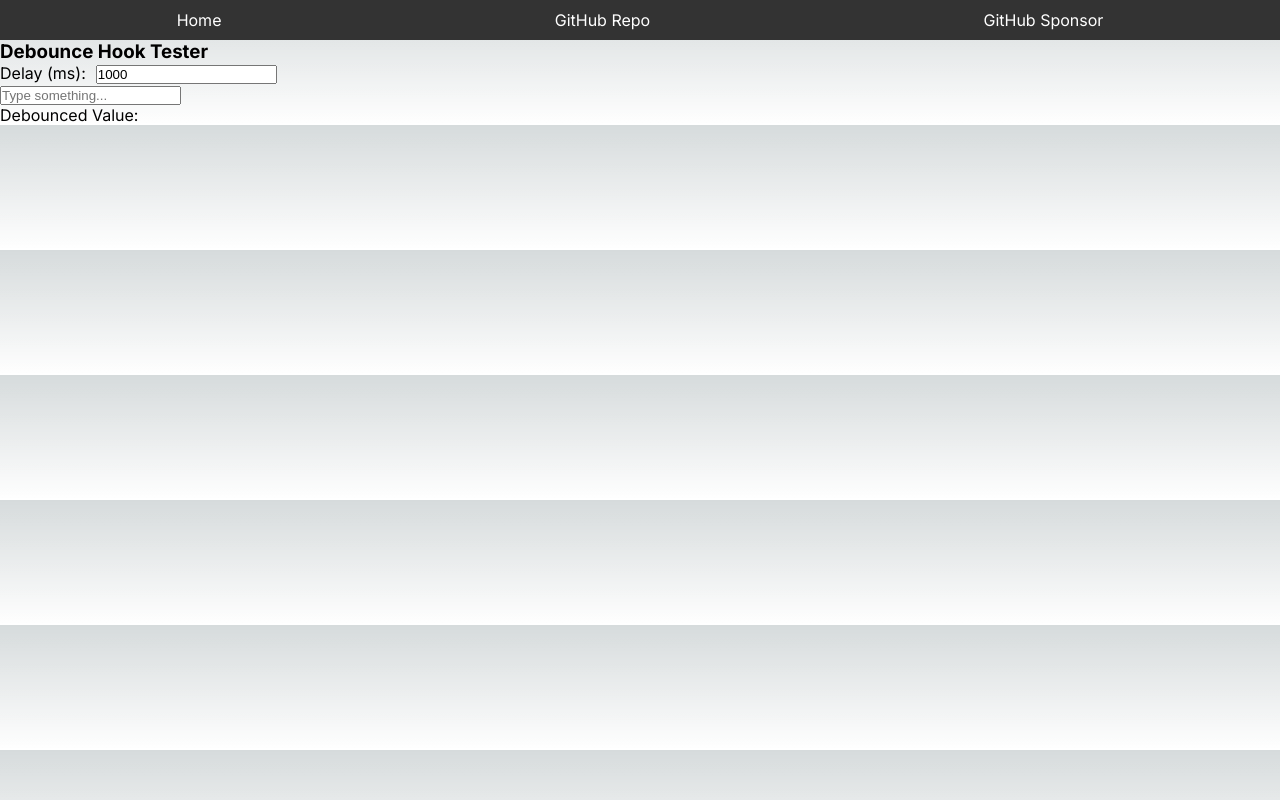
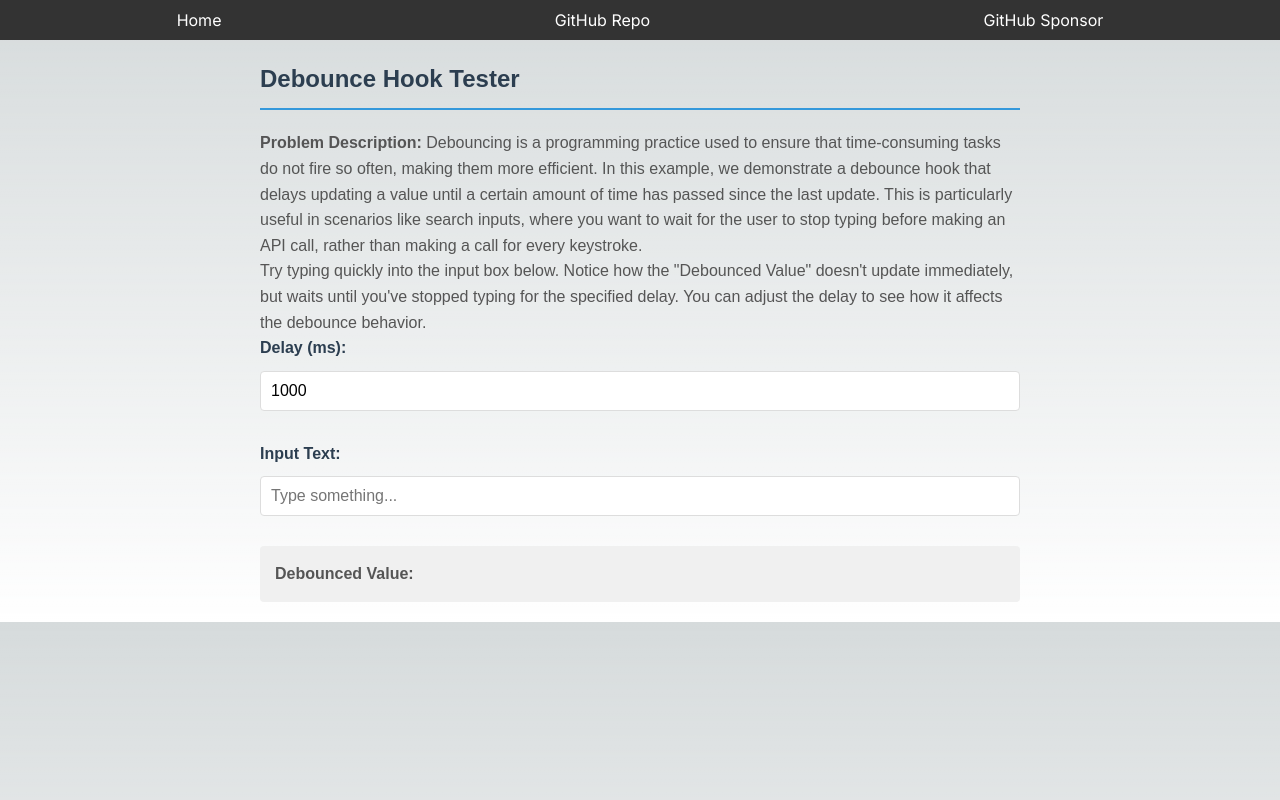
Before and after one commit to yunqilee/interview-questions, a Next.js app: page /debounce in a window 1280 px wide. Built offline with nearby package versions, Linux system fonts and the light colour scheme.

Commit message:
Update page.jsx

```diff
--- a/app/debounce/page.jsx
+++ b/app/debounce/page.jsx
@@ -22,30 +22,95 @@
   const [text, setText] = useState("");
   const [delay, setDelay] = useState(1000);
   const debouncedText = useDebounce(text, delay);
+
   return (
-    <div>
-      <h3>Debounce Hook Tester</h3>
-      <div>
-        <label>
+    <div style={styles.containerStyle}>
+      <h2 style={styles.headerStyle}>Debounce Hook Tester</h2>
+      <p>
+        <strong>Problem Description:</strong> Debouncing is a programming
+        practice used to ensure that time-consuming tasks do not fire so often,
+        making them more efficient. In this example, we demonstrate a debounce
+        hook that delays updating a value until a certain amount of time has
+        passed since the last update. This is particularly useful in scenarios
+        like search inputs, where you want to wait for the user to stop typing
+        before making an API call, rather than making a call for every
+        keystroke.
+      </p>
+      <p>
+        Try typing quickly into the input box below. Notice how the
+        &quot;Debounced Value&quot; doesn&apos;t update immediately, but waits
+        until you&apos;ve stopped typing for the specified delay. You can adjust
+        the delay to see how it affects the debounce behavior.
+      </p>
+      <div style={{ marginBottom: "20px" }}>
+        <label style={styles.labelStyle}>
           Delay (ms):
           <input
             type="number"
             value={delay}
             onChange={(e) => setDelay(e.target.value)}
-            style={{ marginLeft: "10px", marginRight: "10px" }}
+            style={styles.inputStyle}
           />
         </label>
       </div>
+      <div>
+        <label style={styles.labelStyle}>
+          Input Text:
           <input
             type="text"
             value={text}
             onChange={(e) => setText(e.target.value)}
             placeholder="Type something..."
-        style={{ marginRight: "10px" }}
+            style={styles.inputStyle}
           />
-      <p>Debounced Value: {debouncedText}</p>
+        </label>
+      </div>
+      <div style={styles.resultStyle}>
+        <strong>Debounced Value:</strong> {debouncedText}
+      </div>
     </div>
   );
 };
 
+const styles = {
+  containerStyle: {
+    maxWidth: "800px",
+    margin: "0 auto",
+    padding: "20px",
+    fontFamily: "Arial, sans-serif",
+    color: "#555555",
+    lineHeight: "1.6",
+  },
+
+  headerStyle: {
+    color: "#2c3e50",
+    borderBottom: "2px solid #3498db",
+    paddingBottom: "10px",
+    marginBottom: "20px",
+  },
+
+  inputStyle: {
+    width: "100%",
+    padding: "10px",
+    margin: "10px 0",
+    border: "1px solid #ddd",
+    borderRadius: "4px",
+    fontSize: "16px",
+  },
+
+  labelStyle: {
+    display: "block",
+    marginBottom: "5px",
+    color: "#2c3e50",
+    fontWeight: "bold",
+  },
+
+  resultStyle: {
+    backgroundColor: "#f0f0f0",
+    padding: "15px",
+    borderRadius: "4px",
+    marginTop: "20px",
+  },
+};
+
 export default Debounce;
```
Lines whose indentation alone changed are shown as unchanged.
